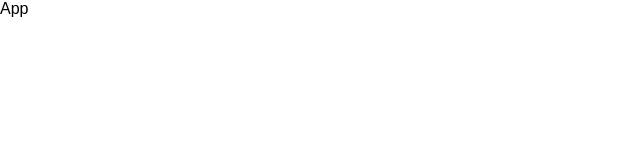
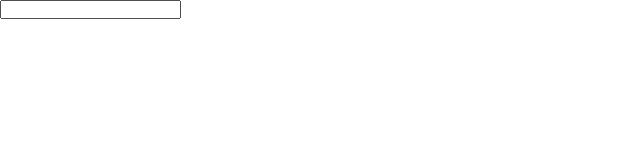
Before and after one commit to muhriddin20056525/react-hooks-tutorial, a React (Vite) app: page / in a window 1280 px wide. Shown: the top 160 px of the page, without its empty margins (0-640 px from the left). Built offline with nearby package versions, Linux system fonts and the light colour scheme.

Commit message:
useDeferredValue

```diff
--- a/src/App.jsx
+++ b/src/App.jsx
@@ -1,5 +1,19 @@
+import { useState } from "react";
+import List from "./components/List";
+
 function App() {
-  return <div>App</div>;
+  const [input, setInput] = useState("");
+
+  const handleChange = (e) => {
+    setInput(e.target.value);
+  };
+
+  return (
+    <div>
+      <input type="text" value={input} onChange={handleChange} />
+      <List input={input} />
+    </div>
+  );
 }
 
 export default App;
--- /dev/null
+++ b/src/components/List.jsx
@@ -0,0 +1,31 @@
+import { useDeferredValue, useEffect, useMemo } from "react";
+
+function List({ input }) {
+  // Katta ro'yxat hajmi — 10 000 ta element
+  const LIST_SIZE = 10000;
+
+  // `input` qiymatini deferred (kechiktirilgan) versiyasini olamiz
+  // Bu, performance uchun foydali, ayniqsa input tez-tez o‘zgarsa
+  const deferredInput = useDeferredValue(input);
+
+  // useMemo yordamida `list` faqat `deferredInput` o‘zgarganida qayta hisoblanadi
+  const list = useMemo(() => {
+    const l = [];
+    for (let i = 0; i < LIST_SIZE; i++) {
+      // Har bir elementga `deferredInput` qiymatini chiqaramiz
+      l.push(<div key={i}>{deferredInput}</div>);
+    }
+    // Hosil qilingan massivni qaytaramiz
+    return l;
+  }, [deferredInput]); // Faqat `deferredInput` o‘zgarsa, qayta hisoblanadi
+
+  // Har safar `input` yoki `deferredInput` o‘zgarganda log chiqaramiz
+  useEffect(() => {
+    console.log(`Input: ${input}\nDeffered: ${deferredInput}`);
+  }, [input, deferredInput]);
+
+  // Tayyorlangan `list`ni div ichida qaytaramiz
+  return list;
+}
+
+export default List;
```
Also changed, not shown: 1 other file (tests, documents, lock files or other folders).
